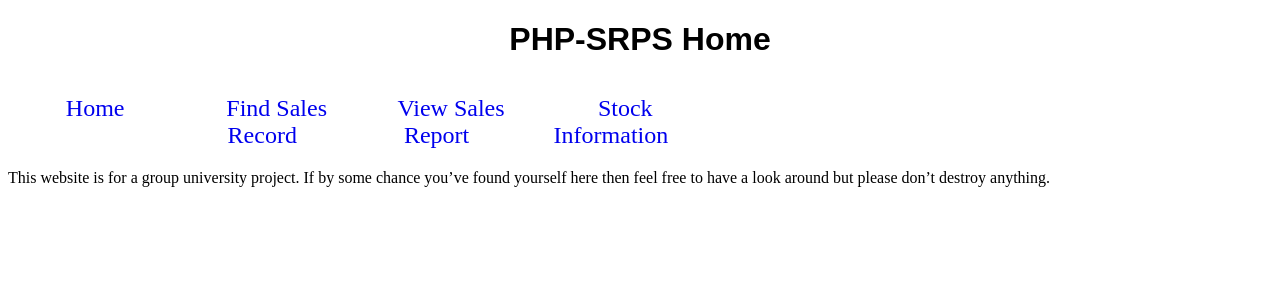
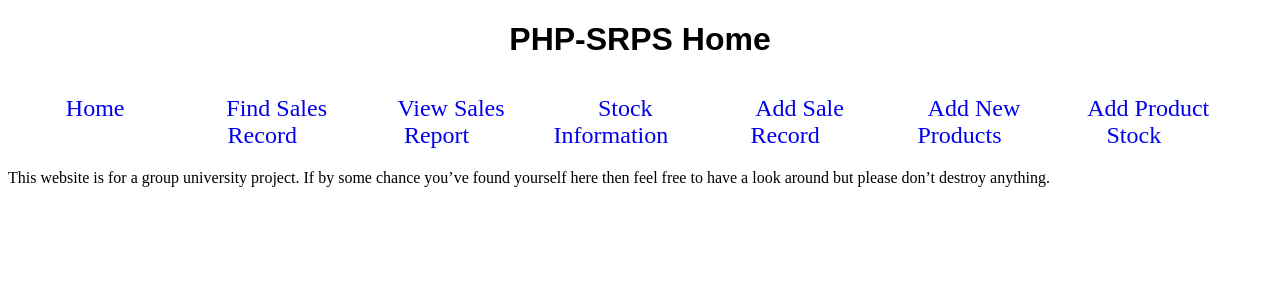
Before and after one commit to Creach0/PHP-SRePS, a PHP site: page /index.php in a window 1280 px wide. Shown: the top 300 px of the page. Run offline with PHP 8.4, Linux system fonts and the light colour scheme; some libraries are stand-ins or nearby versions.

Commit message:
Adding missing page links to common.php

```diff
--- a/common.php
+++ b/common.php
@@ -22,6 +22,9 @@
 		<li><a href="findrecord.php">Find Sales Record</a></li>
 		<li><a href="reportform.php">View Sales Report</a></li>
 		<li><a href="stocklevels.php">Stock Information</a></li>
+		<li><a href="addrecord.php">Add Sale Record</a></li>
+		<li><a href="addnewproduct.php">Add New Products</a></li>
+		<li><a href="addstock.php">Add Product Stock</a></li>
 		</ul></nav>';
 	}
 
```
